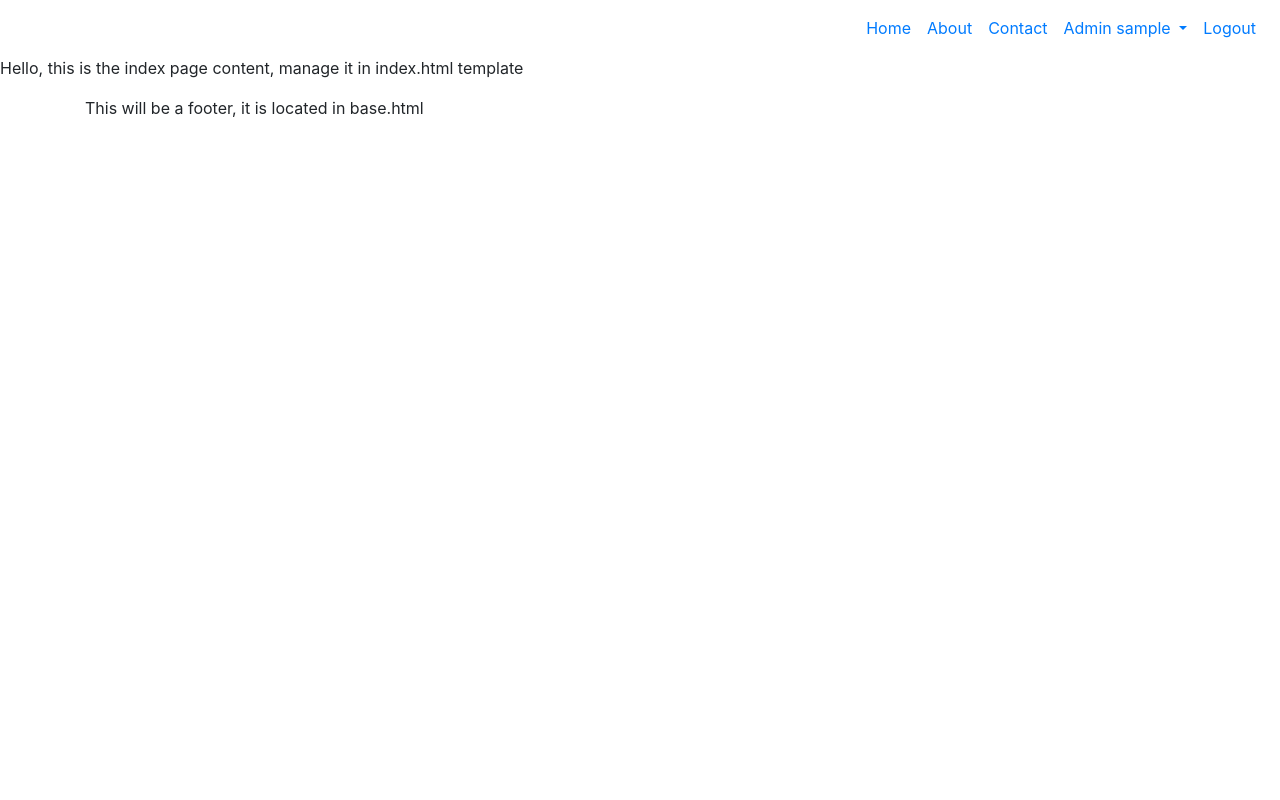
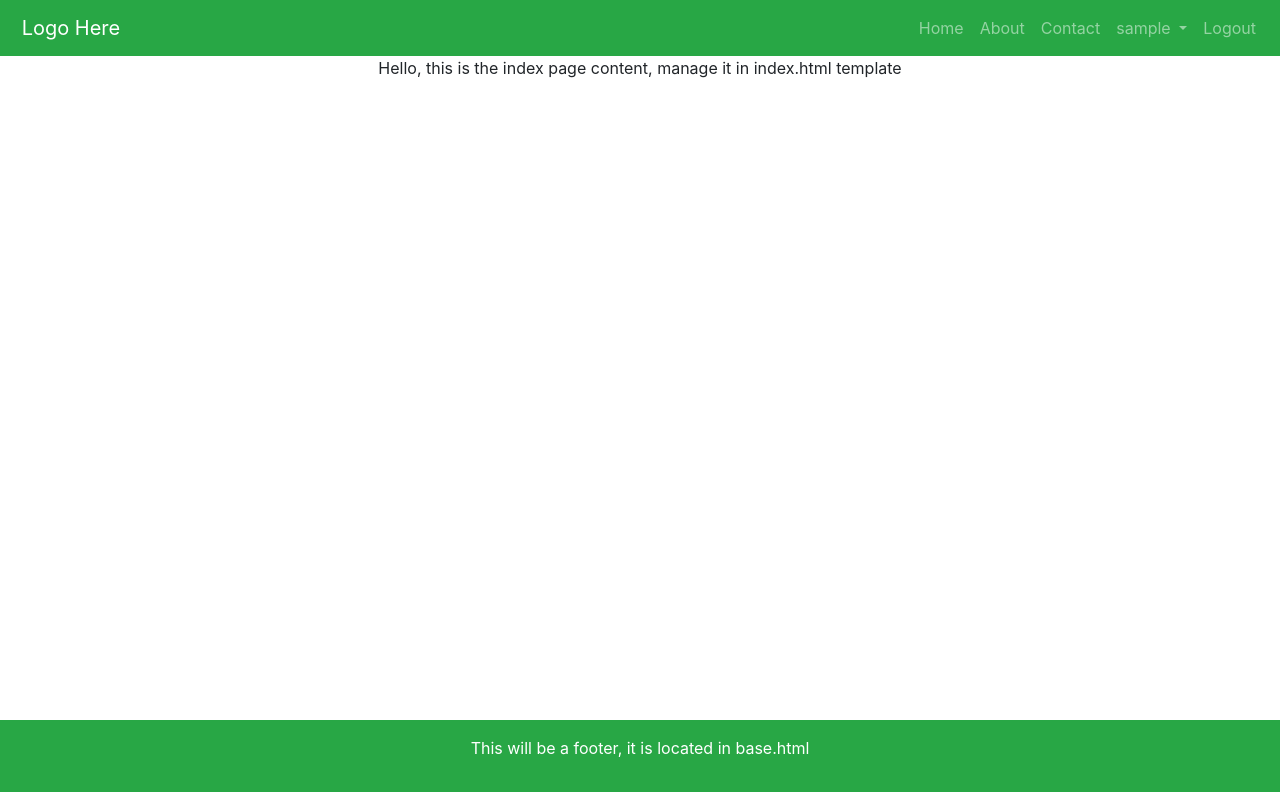
Before and after one commit to broken-helix/happiness, a Django app: page / in a window 1280 px wide. Run offline with Django 5.2, Linux system fonts and the light colour scheme; the visitor is signed in with stand-in values (Sample User, id 1).

Commit message:
Add temporary design to the base template

```diff
--- a/templates/base.html
+++ b/templates/base.html
@@ -11,15 +11,25 @@
     <link rel="stylesheet" href="https://cdn.jsdelivr.net/npm/bootstrap@4.6.1/dist/css/bootstrap.min.css"
         integrity="sha384-zCbKRCUGaJDkqS1kPbPd7TveP5iyJE0EjAuZQTgFLD2ylzuqKfdKlfG/eSrtxUkn" crossorigin="anonymous">
     <title>{% block title %}Happiness{% endblock %}</title>
+    <style>
+        html, body {
+            height: 100%;
+        }
+        .content {
+            display: flex;
+            flex-direction: column;
+            min-height: 90vh;
+        }
+    </style>
 </head>
 <body>
     <div class="content">
         <!-- Header start -->
         <header>
             <!-- Navigation bar -->
-            <nav class="navbar navbar-expand-lg">
+            <nav class="navbar navbar-expand-lg navbar-dark bg-success">
                 <a class="navbar-brand" href="#">
-                    <img src="" alt="" class="navbar-logo">
+                    <img src="" alt="" class="navbar-logo"> Logo Here
                 </a>
                 <button class="navbar-toggler" type="button" data-toggle="collapse" data-target="#navbarNav"
                     aria-controls="navbarNav" aria-expanded="false" aria-label="Toggle navigation">
@@ -31,7 +41,7 @@
                             <a class="nav-link" href="#">Home</a>
                         </li>
                         <li class="nav-item">
-                            <a class="nav-link about-link" href="#" data-target-url="">About</a>
+                            <a class="nav-link" href="#">About</a>
                         </li>
                         <li class="nav-item">
                             <a class="nav-link" href="#">Contact</a>
@@ -40,13 +50,6 @@
                         <li class="nav-item dropdown">
                             <a class="nav-link dropdown-toggle" href="#" id="navbarDropdown" role="button"
                                 data-toggle="dropdown" aria-haspopup="true" aria-expanded="false">
-                                <span>
-                                    {% if user.is_superuser %}
-                                    Admin
-                                    {% else %}
-                                    User
-                                    {% endif %}
-                                </span>
                                 {{ user.username }}
                             </a>
                             <div class="dropdown-menu" aria-labelledby="navbarDropdown">
@@ -73,15 +76,17 @@
             </nav>
         </header>
 
-        <div>
+        <div class="flex-grow-1">
             {% block content %}{% endblock %}
         </div>
     </div>
 
     <!-- Footer -->
-    <footer class="footer">
+    <footer class="footer bg-success text-white py-3">
         <div class="container">
-            <p> This will be a footer, it is located in base.html</p>
+            <div class="text-center">
+                <p> This will be a footer, it is located in base.html</p>
+            </div>
         </div>
     </footer>
 
--- a/templates/index.html
+++ b/templates/index.html
@@ -1,5 +1,7 @@
 {% extends 'base.html' %}
 
 {% block content %}
+<div class="container text-center">
     <p> Hello, this is the index page content, manage it in index.html template</p>
+</div>
 {% endblock %}
```
